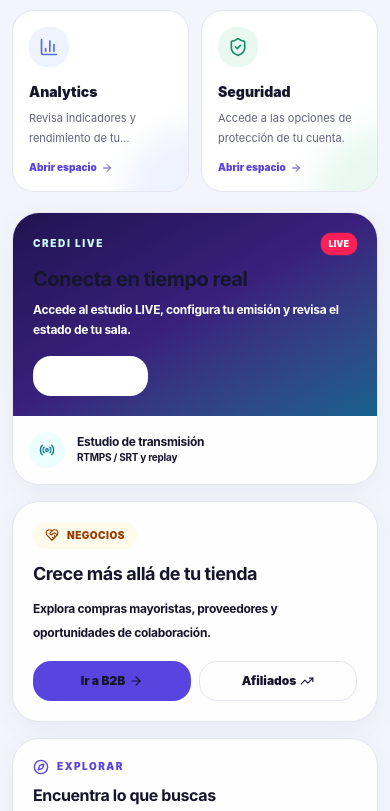
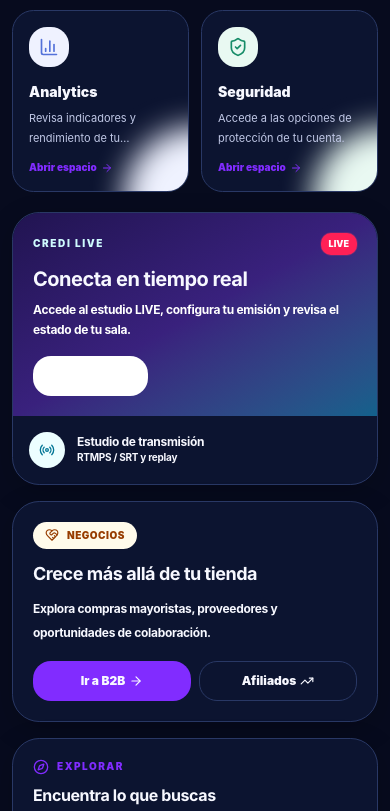
Before and after one commit to jhonbaza403/Credi-Marketplace-Afiliados-, a Next.js app: page / in a window 390 px wide. Shown: the part 2755-3566 px from the top of the page. Built offline with nearby package versions, Linux system fonts and the light colour scheme; no server answers; the database is empty.

Commit message:
feat(ui): align Credi shell with dark neon social commerce reference

```diff
--- a/src/styles/credi-social-shell.css
+++ b/src/styles/credi-social-shell.css
@@ -1,62 +1,68 @@
-/* Credi social-commerce shell: immersive, responsive and accessible. */
+/* Credi Marketplace — social-commerce visual shell. */
 :root {
-  --background: #f4f5fc;
-  --surface: #ffffff;
-  --surface-secondary: #f7f7ff;
-  --surface-tertiary: #eeeffa;
-  --border: #e4e5f0;
-  --border-strong: #cfd1e4;
-  --foreground: #17152b;
-  --muted: #62637d;
-  --muted-light: #8586a0;
-  --primary: #5944df;
-  --primary-hover: #4834c6;
-  --primary-active: #3928a8;
-  --focus-ring: color-mix(in srgb, #654ff0 30%, transparent);
+  color-scheme: dark;
+  --background: #070b1e;
+  --surface: #0c1430;
+  --surface-secondary: #111c3d;
+  --surface-tertiary: #182650;
+  --border: #293865;
+  --border-strong: #3a4e86;
+  --foreground: #f7f8ff;
+  --muted: #c0c8e6;
+  --muted-light: #929fc9;
+  --primary: #812cff;
+  --primary-hover: #9a53ff;
+  --primary-active: #6a1fe0;
+  --focus-ring: rgb(38 194 255 / 42%);
 }
 
-.dark {
-  --background: #101020;
-  --surface: #19192d;
-  --surface-secondary: #202039;
-  --surface-tertiary: #292944;
-  --border: #343451;
-  --border-strong: #484866;
-  --foreground: #f6f4ff;
-  --muted: #b5b2ce;
-  --muted-light: #8b89a8;
-  --primary: #a89aff;
-  --primary-hover: #c0b7ff;
-  --primary-active: #d7d1ff;
-  --focus-ring: rgb(168 154 255 / 35%);
+:root.credi-light-mode {
+  color-scheme: light;
+  --background: #f4f6fc;
+  --surface: #fff;
+  --surface-secondary: #f7f8ff;
+  --surface-tertiary: #edf0fa;
+  --border: #e0e4f2;
+  --border-strong: #cbd2e5;
+  --foreground: #171a30;
+  --muted: #555d79;
+  --muted-light: #747e9d;
+  --primary: #6240e8;
+  --primary-hover: #5033c9;
+  --primary-active: #4028a8;
+  --focus-ring: rgb(98 64 232 / 30%);
 }
 
 .credi-shell-body {
+  min-height: 100vh;
   background:
-    radial-gradient(circle at 82% 10%, rgb(126 92 255 / 8%), transparent 28rem),
-    radial-gradient(circle at 4% 50%, rgb(42 195 255 / 5%), transparent 24rem),
+    radial-gradient(circle at 82% 8%, rgb(105 55 255 / 12%), transparent 30rem),
+    radial-gradient(circle at 42% 88%, rgb(0 163 255 / 7%), transparent 32rem),
     var(--background);
+  color: var(--foreground);
 }
 
 .credi-global-header {
-  border-bottom: 1px solid rgb(226 225 244 / 85%);
-  background: rgb(255 255 255 / 88%);
-  box-shadow: 0 8px 30px rgb(31 26 77 / 7%);
+  position: sticky;
+  top: 0;
+  z-index: 40;
+  width: 100%;
+  border-bottom: 1px solid rgb(75 91 153 / 48%);
+  background: rgb(7 13 38 / 94%);
+  color: #f7f8ff;
+  box-shadow: 0 8px 30px rgb(0 0 0 / 24%);
   backdrop-filter: blur(22px) saturate(145%);
 }
 
-.dark .credi-global-header {
-  border-bottom-color: rgb(80 76 118 / 55%);
-  background: rgb(22 21 42 / 90%);
-}
-
 .credi-app-sidebar {
+  top: 0 !important;
+  height: 100dvh;
   background:
-    radial-gradient(circle at 5% 0%, rgb(111 82 255 / 28%), transparent 17rem),
-    linear-gradient(180deg, #17142e 0%, #11152c 54%, #101b35 100%);
+    radial-gradient(circle at 7% 0%, rgb(112 48 255 / 26%), transparent 17rem),
+    linear-gradient(180deg, #111334 0%, #0a1230 56%, #07152c 100%);
   color: #f7f6ff;
-  border-right: 1px solid rgb(255 255 255 / 9%);
-  box-shadow: 16px 0 45px rgb(29 25 72 / 10%);
+  border-right: 1px solid rgb(120 135 220 / 28%);
+  box-shadow: 16px 0 45px rgb(0 0 0 / 28%);
 }
 
 .credi-sidebar-link {
@@ -67,32 +73,20 @@
   border: 1px solid transparent;
   border-radius: 13px;
   padding: 9px 12px;
-  color: rgb(230 229 248 / 83%);
+  color: rgb(230 233 255 / 87%);
   font-size: 12px;
   font-weight: 750;
   transition: background-color 180ms ease, color 180ms ease, border-color 180ms ease, transform 180ms ease;
 }
-
-.credi-sidebar-link:hover {
-  transform: translateX(2px);
-  background: rgb(255 255 255 / 8%);
+.credi-sidebar-link:hover { transform: translateX(2px); background: rgb(255 255 255 / 8%); color: #fff; }
+.credi-sidebar-link[aria-current="page"] {
+  border-color: rgb(180 152 255 / 35%);
+  background: linear-gradient(105deg, #7527ef 0%, #3d17bc 100%);
   color: #fff;
+  box-shadow: 0 8px 24px rgb(92 42 225 / 38%), 0 0 18px rgb(113 46 255 / 20%);
 }
-
-.credi-sidebar-link[aria-current="page"] {
-  border-color: rgb(175 157 255 / 28%);
-  background: linear-gradient(105deg, #6846ed 0%, #4935c6 100%);
-  color: #fff;
-  box-shadow: 0 8px 24px rgb(92 64 225 / 30%);
-}
-
-.credi-sidebar-link svg {
-  color: #bdb3ff;
-}
-
-.credi-sidebar-link[aria-current="page"] svg {
-  color: #fff;
-}
+.credi-sidebar-link svg { color: #c0b5ff; }
+.credi-sidebar-link[aria-current="page"] svg { color: #fff; }
 
 .credi-dashboard-hero {
   position: relative;
@@ -102,65 +96,32 @@
   background:
     radial-gradient(circle at 78% 30%, rgb(105 75 255 / 44%), transparent 28rem),
     radial-gradient(circle at 100% 110%, rgb(0 198 255 / 22%), transparent 28rem),
-    linear-gradient(112deg, #15123c 0%, #20145d 52%, #1d3479 100%);
-  box-shadow: 0 24px 70px rgb(43 34 115 / 17%);
+    linear-gradient(112deg, #101238 0%, #201052 52%, #102d68 100%);
+  box-shadow: 0 24px 70px rgb(0 0 0 / 28%);
 }
-
-.credi-dashboard-hero h1,
-.credi-dashboard-hero h2 { color: #fff; }
-
-.credi-app-sidebar h2 { color: rgb(148 163 184 / .78); }
-
-.credi-dashboard-hero::before,
-.credi-dashboard-hero::after {
-  position: absolute;
-  z-index: -1;
-  content: "";
-  pointer-events: none;
-  border-radius: 999px;
-}
-
-.credi-dashboard-hero::before {
-  width: 26rem;
-  height: 26rem;
-  right: 8%;
-  top: -15rem;
-  border: 1px solid rgb(180 166 255 / 20%);
-  box-shadow: 0 0 0 32px rgb(180 166 255 / 4%), 0 0 0 68px rgb(180 166 255 / 3%);
-  animation: credi-orbit 24s linear infinite;
-}
-
-.credi-dashboard-hero::after {
-  width: 22rem;
-  height: 22rem;
-  right: 22%;
-  bottom: -19rem;
-  background: rgb(22 193 255 / 19%);
-  filter: blur(48px);
-}
+.credi-dashboard-hero h1,.credi-dashboard-hero h2,.credi-dashboard-hero p { color: #fff; }
+.credi-app-sidebar h2 { color: rgb(170 180 215 / 84%); }
 
 .credi-dashboard-card {
   border: 1px solid var(--border);
-  background: color-mix(in srgb, var(--surface) 94%, #f0edff);
-  box-shadow: 0 8px 28px rgb(28 26 72 / 5%);
+  background: var(--surface);
+  box-shadow: 0 8px 28px rgb(0 0 0 / 18%);
   transition: transform 220ms ease, box-shadow 220ms ease, border-color 220ms ease;
 }
-
 .credi-dashboard-card:hover {
   transform: translateY(-3px);
-  border-color: color-mix(in srgb, var(--primary) 28%, var(--border));
-  box-shadow: 0 18px 42px rgb(48 37 116 / 12%);
+  border-color: color-mix(in srgb, var(--primary) 42%, var(--border));
+  box-shadow: 0 18px 42px rgb(0 0 0 / 25%);
 }
-
 .credi-module-card {
   position: relative;
   isolation: isolate;
   overflow: hidden;
   border: 1px solid var(--border);
   background: var(--surface);
+  color: var(--foreground);
   transition: transform 220ms ease, border-color 220ms ease, box-shadow 220ms ease;
 }
-
 .credi-module-card::after {
   position: absolute;
   z-index: -1;
@@ -174,53 +135,87 @@
   filter: blur(15px);
   transition: transform 260ms ease;
 }
-
 .credi-module-card:hover {
   transform: translateY(-4px);
-  border-color: color-mix(in srgb, var(--module-accent, #654ff0) 35%, var(--border));
-  box-shadow: 0 18px 40px rgb(37 33 91 / 10%);
+  border-color: color-mix(in srgb, var(--module-accent, #654ff0) 42%, var(--border));
+  box-shadow: 0 18px 40px rgb(0 0 0 / 22%);
 }
+.credi-module-card:hover::after { transform: scale(1.5); }
+.credi-module-icon { background: var(--module-tint, #f0edff); color: var(--module-accent, #654ff0); }
+.credi-live-pulse { animation: credi-live-pulse 2.1s ease-in-out infinite; }
+.credi-float { animation: credi-float 6s ease-in-out infinite; }
 
-.credi-module-card:hover::after {
-  transform: scale(1.5);
+.credi-topbar { width: 100%; min-height: 72px; padding-inline: 18px; }
+.credi-topbar-search {
+  min-width: 0;
+  min-height: 50px;
+  border: 1px solid rgb(93 119 205 / 66%);
+  border-radius: 999px;
+  background: rgb(8 25 72 / 82%);
+  color: #fff;
+  box-shadow: inset 0 1px 12px rgb(0 0 0 / 20%);
 }
-
-.credi-module-icon {
-  background: var(--module-tint, #f0edff);
-  color: var(--module-accent, #654ff0);
+.credi-topbar-search input {
+  min-width: 0;
+  width: 100%;
+  border: 0;
+  outline: 0;
+  background: transparent !important;
+  color: #fff !important;
+  box-shadow: none !important;
 }
-
-.credi-live-pulse {
-  animation: credi-live-pulse 2.1s ease-in-out infinite;
+.credi-topbar-search input::placeholder { color: #c3ccec; opacity: 1; }
+.credi-topbar-action {
+  display: inline-flex;
+  width: 48px;
+  height: 48px;
+  flex: 0 0 auto;
+  align-items: center;
+  justify-content: center;
+  border: 1px solid rgb(104 125 208 / 55%);
+  border-radius: 999px;
+  background: rgb(12 22 59 / 84%);
+  color: #e9ecff;
+  transition: border-color 160ms ease, background 160ms ease, transform 160ms ease;
 }
-
-.credi-float {
-  animation: credi-float 6s ease-in-out infinite;
+.credi-topbar-action:hover { transform: translateY(-1px); border-color: rgb(32 198 255 / 78%); background: rgb(22 39 93 / 96%); }
+.credi-premium-link {
+  display: inline-flex;
+  min-height: 48px;
+  align-items: center;
+  justify-content: center;
+  gap: 9px;
+  border: 1px solid rgb(183 133 255 / 55%);
+  border-radius: 999px;
+  background: linear-gradient(100deg, #8b1bff 0%, #5f00da 100%);
+  padding: 0 23px;
+  color: #fff;
+  font-size: 14px;
+  font-weight: 900;
+  box-shadow: 0 0 24px rgb(119 24 255 / 32%);
 }
-
-@keyframes credi-orbit {
-  to { transform: rotate(360deg); }
-}
+.credi-premium-link:hover { filter: brightness(1.12); }
 
 @keyframes credi-live-pulse {
-  0%, 100% { box-shadow: 0 0 0 0 rgb(244 63 94 / 30%); }
+  0%,100% { box-shadow: 0 0 0 0 rgb(244 63 94 / 30%); }
   50% { box-shadow: 0 0 0 8px rgb(244 63 94 / 0%); }
 }
-
 @keyframes credi-float {
-  0%, 100% { transform: translateY(0); }
+  0%,100% { transform: translateY(0); }
   50% { transform: translateY(-7px); }
 }
 
+@media (min-width: 1280px) {
+  .credi-global-header { width: calc(100% - 248px); margin-left: 248px; }
+}
+@media (max-width: 1279px) {
+  .credi-app-sidebar { display: none; }
+  .credi-topbar { min-height: 64px; padding-inline: 10px; }
+  .credi-topbar-action { width: 42px; height: 42px; }
+}
 @media (prefers-reduced-motion: reduce) {
-  .credi-dashboard-hero::before,
-  .credi-live-pulse,
-  .credi-float {
+  .credi-dashboard-card,.credi-module-card,.credi-sidebar-link,.credi-topbar-action,.credi-live-pulse,.credi-float {
+    transition: none !important;
     animation: none !important;
   }
-  .credi-dashboard-card,
-  .credi-module-card,
-  .credi-sidebar-link {
-    transition: none !important;
-  }
 }
```
